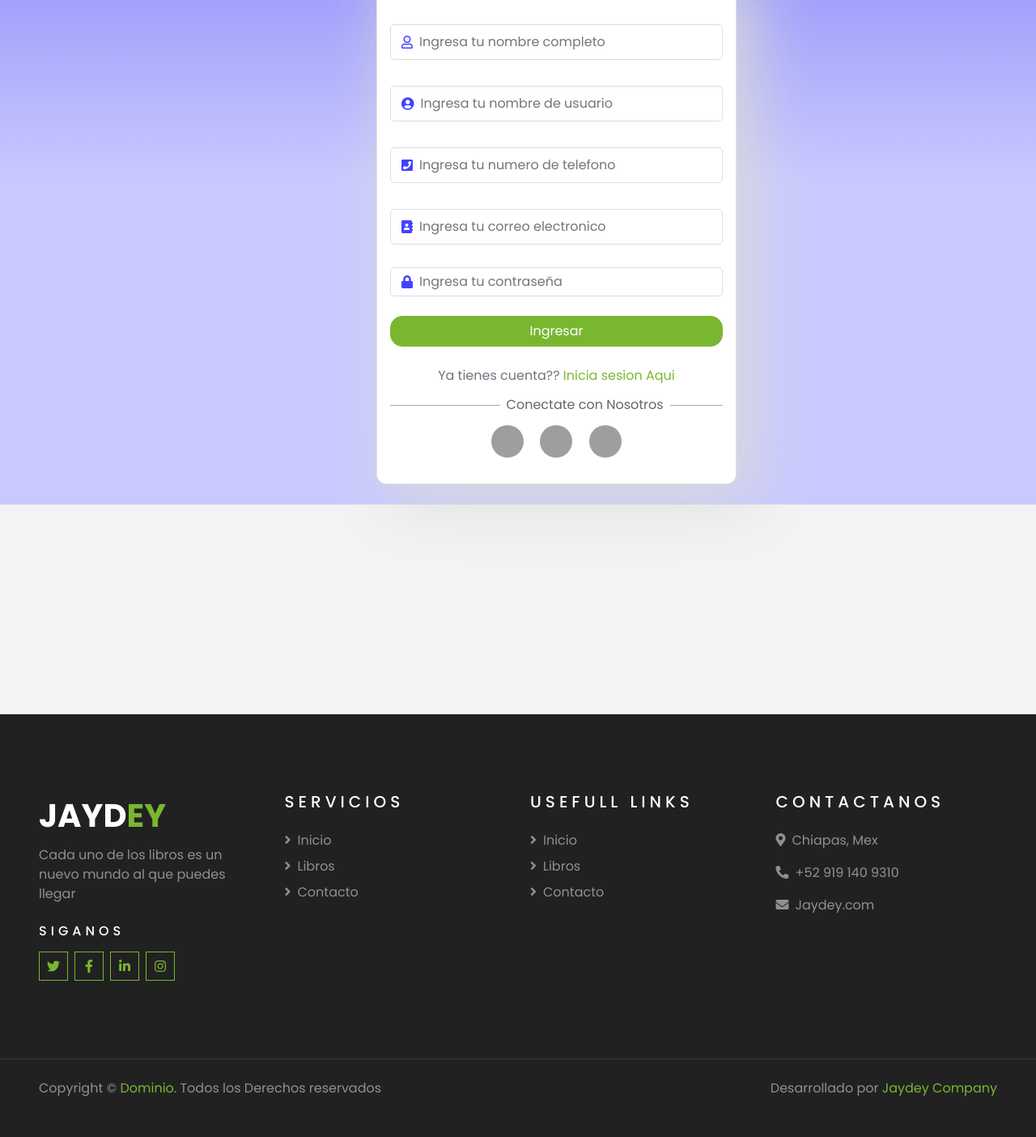
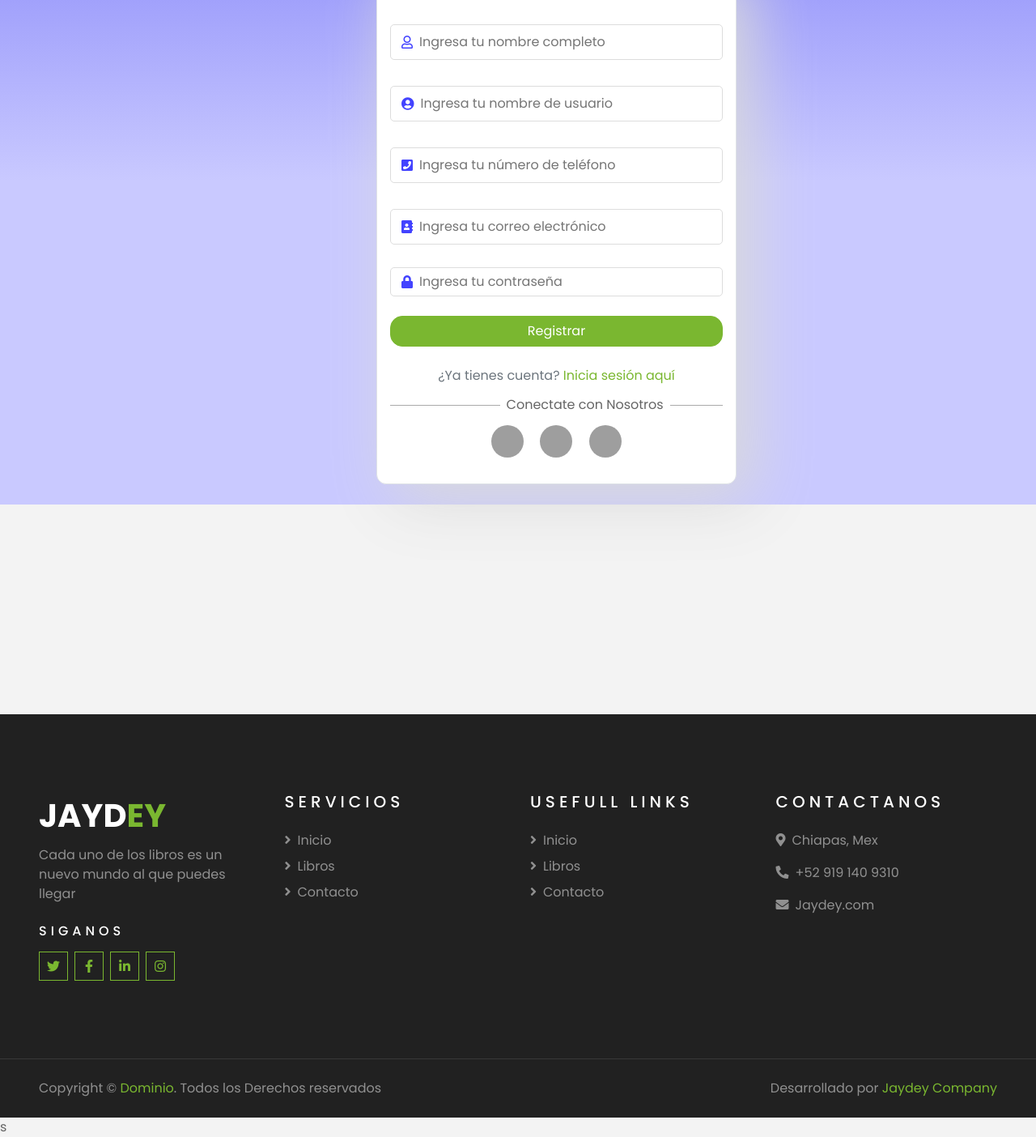
Before and after one commit to DanielLPdeJesus/Pagina-de-Libros---Jaydey, a Flask app: page /register in a window 1280 px wide. Shown: the part 177-1581 px from the top of the page at 81% size. Before the commit the page ends 1531 px from the top, so only its background shows below. Run offline with Flask 3, Linux system fonts and the light colour scheme; some libraries are stand-ins or nearby versions; grey boxes are pictures that could not be loaded.

Commit message:
nuevos cambios del 5 de julio 2024

```diff
--- a/features/backend/methods.py
+++ b/features/backend/methods.py
@@ -3,9 +3,6 @@ from flask import Blueprint, request, session, redirect, render_template, flash
 from firebase_admin import credentials
 
 app = Blueprint('sesion', __name__, url_prefix='/sesion')
-
-
-
 
 config = {
     "apiKey": "AIzaSyAUrSWt7t3kwGt0o95AmuZEtNGT48KOj5Q",
@@ -31,11 +28,9 @@ def iniciar_sesion():
             user = auth.sign_in_with_email_and_password(email, password)
             user_info = auth.get_account_info(user['idToken'])
 
-            # Verifica si el correo electrónico ha sido verificado
             if user_info['users'][0]['emailVerified']:
                 session['usuario'] = email
 
-                # Obtener el rol del usuario desde la base de datos
                 user_data = db.child('users').child(user['localId']).get().val()
                 if user_data.get('role') == 'admin':
                     session['admin'] = email
@@ -92,7 +87,6 @@ def recuperacion():
     if request.method == 'POST':
         email = request.form['email']
 
-        # Envía la solicitud de recuperación de contraseña a Firebase
         try:
             auth.send_password_reset_email(email)
             message = "Se ha enviado un enlace de restablecimiento de contraseña a tu correo electrónico."
--- /dev/null
+++ b/static/js/validationone.js
@@ -0,0 +1,48 @@
+
+    function validateForm() {
+        var name = document.getElementById("name").value;
+        var username = document.getElementById("username").value;
+        var number = document.getElementById("number").value;
+        var email = document.getElementById("email").value;
+        var password = document.getElementById("password").value;
+        var isValid = true;
+
+
+        if (name.trim() == "") {
+            document.getElementById("nameError").innerText = "Por favor, escribe tu nombre.";
+            isValid = false;
+        } else {
+            document.getElementById("nameError").innerText = "";
+        }
+
+        if (username.trim() == "") {
+            document.getElementById("usernameError").innerText = "Por favor, escribe tu nombre de usuario.";
+            isValid = false;
+        } else {
+            document.getElementById("usernameError").innerText = "";
+        }
+
+        if (number.trim() == "" || number.length != 10) {
+            document.getElementById("numberError").innerText = "Por favor, introduce un número de teléfono válido.";
+            isValid = false;
+        } else {
+            document.getElementById("numberError").innerText = "";
+        }
+
+        var emailRegex = /^[^\s@]+@[^\s@]+\.[^\s@]+$/;
+        if (!emailRegex.test(email)) {
+            document.getElementById("emailError").innerText = "Por favor, introduce una dirección de correo electrónico válida.";
+            isValid = false;
+        } else {
+            document.getElementById("emailError").innerText = "";
+        }
+
+        if (password.length < 6 || password.length > 15) {
+            document.getElementById("passwordError").innerText = "La contraseña debe tener entre 6 y 15 caracteres.";
+            isValid = false;
+        } else {
+            document.getElementById("passwordError").innerText = "";
+        }
+
+        return isValid;
+    }
--- a/templates/auth/register.html
+++ b/templates/auth/register.html
@@ -33,25 +33,29 @@
                     </div>
 
                     <div class="panel-body p-3">
-                        <form action="/sesion/register" method="POST">
+                        <form action="/sesion/register" method="POST" onsubmit="return validateForm()">
                             <div class="form-group py-2">
                                 <div class="input-field"> <span class="far fa-user p-2"></span> <input type="text" id="name" name="name" placeholder="Ingresa tu nombre completo" maxlength="50" pattern="[a-zA-Z ]+" autocomplete="off" required> </div>
+                                <span id="nameError" class="text-danger"></span>
                             </div>
                             <div class="form-group py-2">
-                                <div class="input-field"> <span class="fa fa-user-circle p-2"></span> <input type="text" id="username" name="username" placeholder="Ingresa tu nombre de usuario" maxlength="15" pattern="[a-zA-Z0-9 ]+" autocomplete="off" required> </div>
+                                <div class="input-field"> <span class="fa fa-user-circle p-2"></span> <input type="text" id="username" name="username" placeholder="Ingresa tu nombre de usuario" maxlength="15" pattern="[a-zA-Z0-9]+" autocomplete="off" required> </div>
+                                <span id="usernameError" class="text-danger"></span>
                             </div>
                             <div class="form-group py-2">
-                                <div class="input-field"> <span class="fa fa-phone-square p-2"></span> <input type="tel" id="number" name="number" placeholder="Ingresa tu numero de telefono" minlength="10" maxlength="10" pattern="[0-9]{10}" autocomplete="off" required> </div>
+                                <div class="input-field"> <span class="fa fa-phone-square p-2"></span> <input type="tel" id="number" name="number" placeholder="Ingresa tu número de teléfono" minlength="10" maxlength="10" pattern="[0-9]{10}" autocomplete="off" required> </div>
+                                <span id="numberError" class="text-danger"></span>
                             </div>
                             <div class="form-group py-2">
-                                <div class="input-field"> <span class="fa fa-address-book p-2" ></span>  <input type="email" id="email" name="email" placeholder="Ingresa tu correo electronico" pattern="[a-zA-Z0-9._%+-]+@[a-zA-Z0-9.-]+\.[a-zA-Z]{2,}$" autocomplete="off" required> </div>
+                                <div class="input-field"> <span class="fa fa-address-book p-2"></span> <input type="email" id="email" name="email" placeholder="Ingresa tu correo electrónico" pattern="[a-zA-Z0-9._%+-]+@[a-zA-Z0-9.-]+\.[a-zA-Z]{2,}$" autocomplete="off" required title="Introduce una dirección de correo electrónico válida."> </div>
+                                <span id="emailError" class="text-danger"></span>
                             </div>
                             <div class="form-group py-1 pb-2">
-                                <div class="input-field"> <span class="fas fa-lock px-2"></span> <input type="password" id="password" name="password" placeholder="Ingresa tu contraseña" minlength="6" maxlength="15" autocomplete="off" required></div>
+                                <div class="input-field"> <span class="fas fa-lock px-2"></span> <input type="password" id="password" name="password" placeholder="Ingresa tu contraseña" minlength="6" maxlength="15" autocomplete="off" required> </div>
+                                <span id="passwordError" class="text-danger"></span>
                             </div>
-                            <button class="btn btn-primary btn-block mt-3" type="submit">Ingresar</button>
-                            <div class="text-center pt-4 text-muted">Ya tienes cuenta?? <a href="/login">Inicia sesion Aqui</a> </div>
-
+                            <button class="btn btn-primary btn-block mt-3" type="submit">Registrar</button>
+                            <div class="text-center pt-4 text-muted">¿Ya tienes cuenta? <a href="/login">Inicia sesión aquí</a> </div>
                         </form>
                     </div>
 
@@ -62,6 +66,7 @@
             </div>
         </div>
     </div>
+    <script src="/static/js/validationone.js"></script>
     {% endblock %}
     {% block footer %}
     {% include 'layouts/footer.html' %}
@@ -72,6 +77,7 @@
 <script type='text/javascript' src='https://cdnjs.cloudflare.com/ajax/libs/jquery/3.2.1/jquery.min.js'></script>
 <script type='text/javascript' src='https://cdn.jsdelivr.net/npm/popper.js@1.16.0/dist/umd/popper.min.js'></script>
 <script type='text/javascript' src='https://maxcdn.bootstrapcdn.com/bootstrap/4.4.1/js/bootstrap.min.js'></script>
+s
 
 
 </html>
--- a/templates/views/books.html
+++ b/templates/views/books.html
@@ -29,7 +29,6 @@
   <div class="album py-5 bg-light">
     <div class="container">
       <div class="row row-cols-1 row-cols-sm-2 row-cols-md-3 g-3" id="libros-container">
-        <!-- libros recuperados de Firebase -->
       </div>
     </div>
   </div>
@@ -43,7 +42,6 @@
 
 <script src="https://www.gstatic.com/firebasejs/8.10.0/firebase-app.js"></script>
 <script src="https://www.gstatic.com/firebasejs/8.10.0/firebase-database.js"></script>
- <!-- JavaScript Libraries -->
  <script src="https://code.jquery.com/jquery-3.4.1.min.js"></script>
  <script src="https://stackpath.bootstrapcdn.com/bootstrap/4.4.1/js/bootstrap.bundle.min.js"></script>
  <script src="lib/easing/easing.min.js"></script>
```
